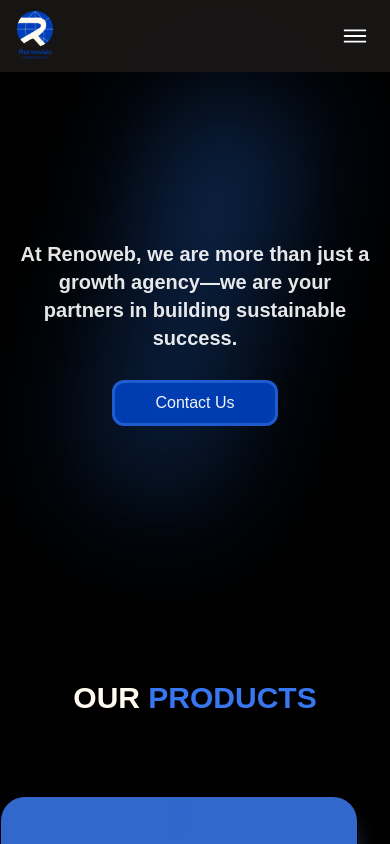
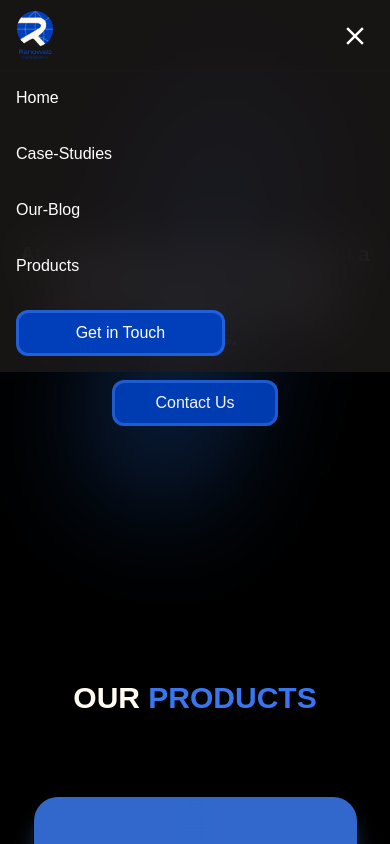
Before and after one commit to Renoweb-Digital-Solutions/portfolio-site, a Next.js app: page / in a window 390 px wide. Both pictures are taken after a click on the icon 355 px from the left and 36 px from the top of the page. Shown: the top 844 px of the page. Built offline with nearby package versions, Linux system fonts and the light colour scheme.

Commit message:
Made the site mobile responsive

```diff
--- a/components/ContactForm.js
+++ b/components/ContactForm.js
@@ -33,7 +33,7 @@ const ContactForm = () => {
 
             <motion.div initial={{ x: 200, opacity: 0 }}
                 animate={{ x: 0, opacity: 1 }}
-                transition={{ duration: 0.4, ease: "easeOut" }} className="bg-[#0A0A0A] flex flex-row gap-5 w-[90%] lg:w-[700px] p-10 mx-auto mb-[100px] shadow-[0px_4px_48px_2px_#3877F0] rounded-3xl">
+                transition={{ duration: 0.4, ease: "easeOut" }} className="bg-[#0A0A0A] flex flex-col md:flex-row gap-5 w-[90%] lg:w-[700px] p-10 mx-auto mb-[100px] shadow-[0px_4px_48px_2px_#3877F0] rounded-3xl">
                 <div className="w-6/12 self-center">
                     <Image width={300} height={300} src="/renowebLogo.png" alt="renoweb logo" />
                 </div>
--- a/components/Navbar.js
+++ b/components/Navbar.js
@@ -1,23 +1,53 @@
 "use client"
 
+import { useState } from 'react';
 import Image from 'next/image'
 import Button from './shared/Button'
-import { motion } from 'framer-motion';
+import { motion, AnimatePresence } from 'framer-motion';
 import isMobileView from './shared/isMobileView';
-import { IoIosMenu } from "react-icons/io";
+import { IoIosMenu, IoMdClose } from "react-icons/io";
 
 const navbarVariants = {
     desktop: { y: 0, opacity: 1 },
     mobile: { y: 0, opacity: 1 }, // No animation for mobile
 };
+
+const dropdownVariants = {
+    hidden: {
+        opacity: 0,
+        height: 0,
+        transition: {
+            duration: 0.3,
+            ease: "easeInOut"
+        }
+    },
+    visible: {
+        opacity: 1,
+        height: "auto",
+        transition: {
+            duration: 0.3,
+            ease: "easeInOut"
+        }
+    }
+};
+
 const Navbar = () => {
     const isMobile = isMobileView();
+    const [isMenuOpen, setIsMenuOpen] = useState(false);
+
+    const toggleMenu = () => {
+        setIsMenuOpen(!isMenuOpen);
+    };
+
     return (
-        <motion.div variants={navbarVariants} initial={{ y: -100, opacity: 0 }}
+        <>
+            <motion.div
+                variants={navbarVariants}
+                initial={{ y: -100, opacity: 0 }}
                 animate={isMobile ? "mobile" : "desktop"}
                 transition={{ duration: isMobile ? 0 : 0.4, ease: "easeOut" }}
-            className='bg-[#1D1A1A]/80 backdrop-blur-xl opacity-80 text-white  md:rounded-lg md:border-4 md:border-[#3877F0]/20 md:bg-transparent-50 poppins-regular w-auto h-18 md:w-[98%] md:mx-5 md:my-5 flex flex-row justify-between fixed top-0 left-0 right-0 z-50 '>
-
+                className='bg-[#1D1A1A]/80 backdrop-blur-xl opacity-80 text-white md:rounded-lg md:border-4 md:border-[#3877F0]/20 md:bg-transparent-50 poppins-regular w-auto h-18 md:w-[98%] md:mx-5 md:my-5 flex flex-row justify-between fixed top-0 left-0 right-0 z-50'
+            >
                 <div>
                     <Image src="/renowebLogo.png" width={70} height={70} alt='Renoweb logo' />
                 </div>
@@ -30,14 +60,41 @@ const Navbar = () => {
                 </div>
 
                 <div className='md:hidden block my-auto p-5'>
-                <IoIosMenu className='text-3xl cursor-pointer font-bold' />
+                    {isMenuOpen ? (
+                        <IoMdClose className='text-3xl cursor-pointer font-bold' onClick={toggleMenu} />
+                    ) : (
+                        <IoIosMenu className='text-3xl cursor-pointer font-bold' onClick={toggleMenu} />
+                    )}
                 </div>
 
                 <div className='hidden md:block'>
-                <Button classname="duration-300 ease-in   mr-3">Get in Touch</Button>
+                    <Button classname="duration-300 ease-in mr-3">Get in Touch</Button>
                 </div>
             </motion.div>
 
+            {/* Mobile dropdown menu */}
+            <AnimatePresence>
+                {isMenuOpen && (
+                    <motion.div
+                        variants={dropdownVariants}
+                        initial="hidden"
+                        animate="visible"
+                        exit="hidden"
+                        className='md:hidden fixed top-[70px] left-0 right-0 bg-[#1D1A1A]/80 backdrop-blur-xl z-40 flex flex-col w-full text-white'
+                    >
+                        <div className='flex flex-col w-full'>
+                            <p className='cursor-pointer hover:text-[#3877F0] duration-300 ease-in p-4'>Home</p>
+                            <p className='cursor-pointer hover:text-[#3877F0] duration-300 ease-in p-4'>Case-Studies</p>
+                            <p className='cursor-pointer hover:text-[#3877F0] duration-300 ease-in p-4'>Our-Blog</p>
+                            <p className='cursor-pointer hover:text-[#3877F0] duration-300 ease-in p-4'>Products</p>
+                            <div className='p-4'>
+                                <Button classname="w-7/12 m text-center">Get in Touch</Button>
+                            </div>
+                        </div>
+                    </motion.div>
+                )}
+            </AnimatePresence>
+        </>
     )
 }
 
--- a/components/NodeDesign.js
+++ b/components/NodeDesign.js
@@ -91,7 +91,7 @@ const NodeDesign = () => {
                         <p className="text-sm text-gray-300 mt-4 mb-3">{service.description}</p>
 
                         <div className="py-4">
-                          <Button classname="my-3">Learn More</Button>
+                          <Button classname="md:my-3">Learn More</Button>
                         </div>
 
                       </motion.div>
--- a/components/shared/InfiniteSlider.js
+++ b/components/shared/InfiniteSlider.js
@@ -16,8 +16,8 @@ const InfiniteSlider = ({ images }) => {
         <div className="relative w-8/12 mx-auto overflow-hidden">
             {/* Background Blur Mask (Ensures it stays always) */}
             <div className="absolute inset-0 z-10 pointer-events-none">
-                <div className="absolute top-0 left-0 h-full w-24 bg-gradient-to-r from-black via-transparent to-transparent" />
-                <div className="absolute top-0 right-0 h-full w-24 bg-gradient-to-l from-black via-transparent to-transparent" />
+                <div className="absolute top-0 left-0 h-full w-18 md:w-24 bg-gradient-to-r from-black via-transparent to-transparent" />
+                <div className="absolute top-0 right-0 h-full w-18 md:w-24 bg-gradient-to-l from-black via-transparent to-transparent" />
             </div>
 
             {/* Image Slider */}
@@ -37,7 +37,7 @@ const InfiniteSlider = ({ images }) => {
                     <img
                         key={index}
                         src={src}
-                        className="w-9/12 h-50 object-cover rounded-2xl"
+                        className="w-7/12 md:w-9/12 h-38 md:h-50 object-cover rounded-2xl"
                         alt={`slide-${index}`}
                     />
                 ))}
--- a/components/shared/Product_Card.js
+++ b/components/shared/Product_Card.js
@@ -7,7 +7,7 @@ const Product_Card = ({ productName, description }) => {
   const secondWord = words.slice(1).join(' ') || '';
 
   return (
-    <div className="w-11/12 md:max-w-[420px] bg-[#322E2E] border  rounded-3xl shadow-xl shadow-[#6D98EC]/40" style={{ background: 'linear-gradient(to bottom, #0A0A0A 100%, #302E2E 24%)' }}>
+    <div className="mx-auto md:mx-0 w-10/12 md:w-11/12 md:max-w-[420px] bg-[#322E2E] border  rounded-3xl shadow-xl shadow-[#6D98EC]/40" style={{ background: 'linear-gradient(to bottom, #0A0A0A 100%, #302E2E 24%)' }}>
       <a href="#">
         <Image className="rounded-t-3xl" src="/product_card_1.png" width={420} height={300} alt='Growth OS' />
       </a>
```
Lines whose indentation alone changed are shown as unchanged.
